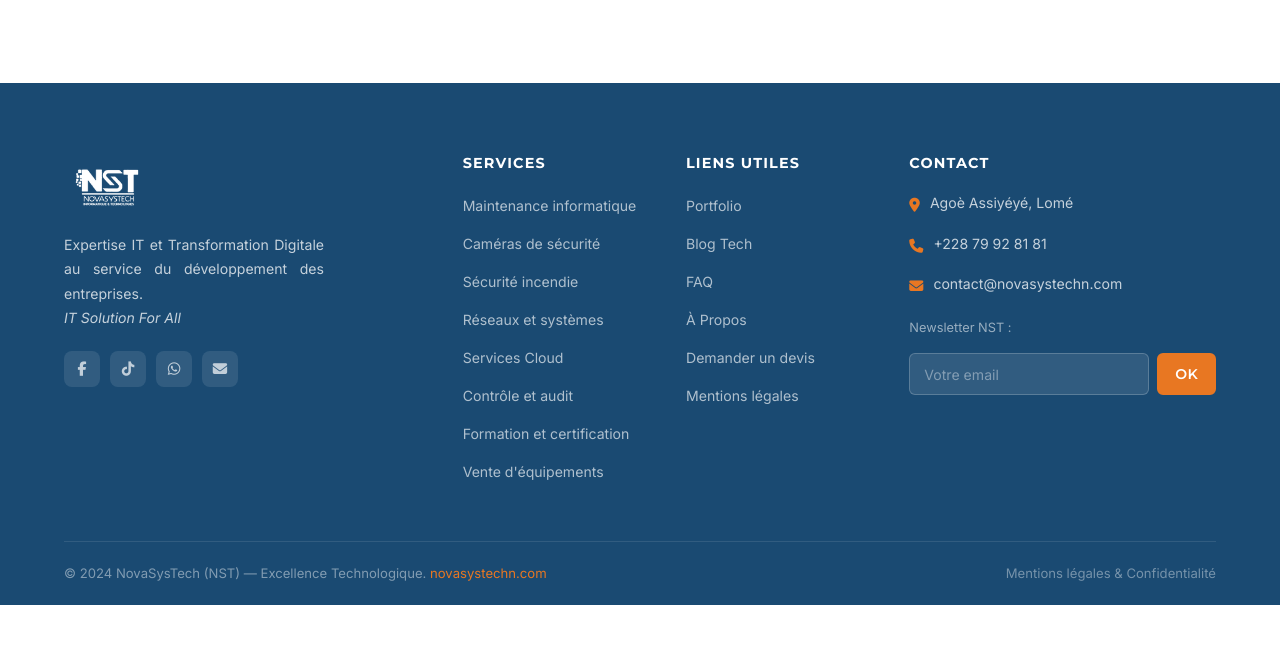
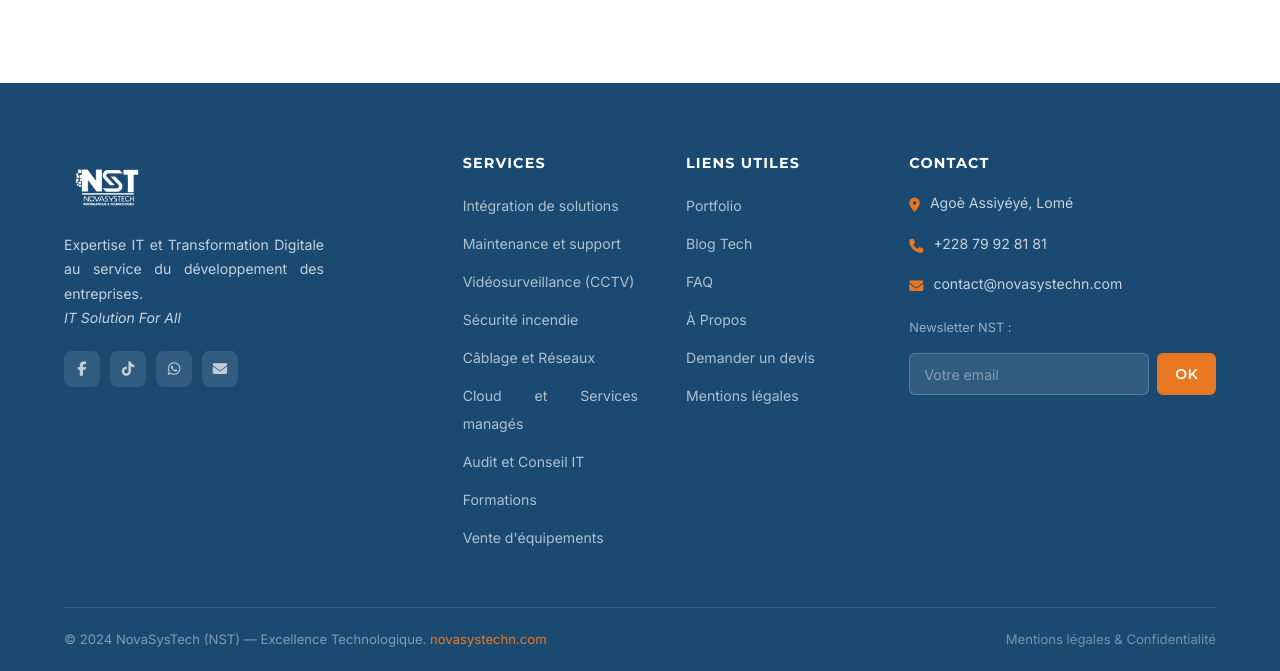
Before and after one commit to devdeveloppment/NovaSysTech, a Django app: a page that uses novasystech/templates/base/base.html in a window 1280 px wide. Shown: the part 1360-2031 px from the top of the page. Before the commit the page ends 1965 px from the top, so only its background shows below. Run offline with Django 5.2, Linux system fonts and the light colour scheme; data comes from the database, SQL or seed files in the repository; both versions use the stored data as it was after the commit.

Commit message:
feat: update services list to perfectly match the 9 new precise services requested by the client

```diff
--- a/novasystech/templates/base/base.html
+++ b/novasystech/templates/base/base.html
@@ -41,14 +41,15 @@
         <li class="nav-dropdown">
           <a href="{% url 'services' %}" class="nav-link {% if page == 'services' %}active{% endif %}">Services ▾</a>
           <ul class="nav-dropdown-menu">
-            <li><a href="{% url 'service_detail' 'maintenance-informatique' %}" class="nav-dropdown-item"><span class="icon">🔧</span>Maintenance informatique</a></li>
-            <li><a href="{% url 'service_detail' 'installation-cameras-securite' %}" class="nav-dropdown-item"><span class="icon">📹</span>Caméras de sécurité</a></li>
+            <li><a href="{% url 'service_detail' 'integration-solutions' %}" class="nav-dropdown-item"><span class="icon">⚙️</span>Intégration de solutions</a></li>
+            <li><a href="{% url 'service_detail' 'maintenance-support' %}" class="nav-dropdown-item"><span class="icon">🔧</span>Maintenance et support</a></li>
+            <li><a href="{% url 'service_detail' 'videosurveillance-cctv' %}" class="nav-dropdown-item"><span class="icon">📹</span>Vidéosurveillance (CCTV)</a></li>
             <li><a href="{% url 'service_detail' 'securite-incendie' %}" class="nav-dropdown-item"><span class="icon">🔥</span>Sécurité incendie</a></li>
-            <li><a href="{% url 'service_detail' 'reseaux-systemes' %}" class="nav-dropdown-item"><span class="icon">📡</span>Réseaux et systèmes</a></li>
-            <li><a href="{% url 'service_detail' 'services-cloud' %}" class="nav-dropdown-item"><span class="icon">☁️</span>Services Cloud</a></li>
-            <li><a href="{% url 'service_detail' 'controle-et-audit' %}" class="nav-dropdown-item"><span class="icon">📊</span>Contrôle et audit</a></li>
-            <li><a href="{% url 'service_detail' 'formation-certification' %}" class="nav-dropdown-item"><span class="icon">🎓</span>Formation et certification</a></li>
-            <li><a href="{% url 'service_detail' 'vente-equipements' %}" class="nav-dropdown-item"><span class="icon">💻</span>Vente d'équipements</a></li>
+            <li><a href="{% url 'service_detail' 'cablage-reseaux-telecoms' %}" class="nav-dropdown-item"><span class="icon">📡</span>Câblage et Réseaux</a></li>
+            <li><a href="{% url 'service_detail' 'cloud-services-manages' %}" class="nav-dropdown-item"><span class="icon">☁️</span>Cloud et Services managés</a></li>
+            <li><a href="{% url 'service_detail' 'audit-conseil-expertise' %}" class="nav-dropdown-item"><span class="icon">📊</span>Audit et Conseil IT</a></li>
+            <li><a href="{% url 'service_detail' 'formation-certifications' %}" class="nav-dropdown-item"><span class="icon">🎓</span>Formations</a></li>
+            <li><a href="{% url 'service_detail' 'vente-equipements-materiels' %}" class="nav-dropdown-item"><span class="icon">💻</span>Vente d'équipements</a></li>
           </ul>
         </li>
         <li><a href="{% url 'portfolio' %}" class="nav-link {% if page == 'portfolio' %}active{% endif %}">Portfolio</a></li>
@@ -105,14 +106,15 @@
       <div class="footer-col">
         <h4>Services</h4>
         <ul class="footer-links">
-          <li><a href="{% url 'service_detail' 'maintenance-informatique' %}">Maintenance informatique</a></li>
-          <li><a href="{% url 'service_detail' 'installation-cameras-securite' %}">Caméras de sécurité</a></li>
+          <li><a href="{% url 'service_detail' 'integration-solutions' %}">Intégration de solutions</a></li>
+          <li><a href="{% url 'service_detail' 'maintenance-support' %}">Maintenance et support</a></li>
+          <li><a href="{% url 'service_detail' 'videosurveillance-cctv' %}">Vidéosurveillance (CCTV)</a></li>
           <li><a href="{% url 'service_detail' 'securite-incendie' %}">Sécurité incendie</a></li>
-          <li><a href="{% url 'service_detail' 'reseaux-systemes' %}">Réseaux et systèmes</a></li>
-          <li><a href="{% url 'service_detail' 'services-cloud' %}">Services Cloud</a></li>
-          <li><a href="{% url 'service_detail' 'controle-et-audit' %}">Contrôle et audit</a></li>
-          <li><a href="{% url 'service_detail' 'formation-certification' %}">Formation et certification</a></li>
-          <li><a href="{% url 'service_detail' 'vente-equipements' %}">Vente d'équipements</a></li>
+          <li><a href="{% url 'service_detail' 'cablage-reseaux-telecoms' %}">Câblage et Réseaux</a></li>
+          <li><a href="{% url 'service_detail' 'cloud-services-manages' %}">Cloud et Services managés</a></li>
+          <li><a href="{% url 'service_detail' 'audit-conseil-expertise' %}">Audit et Conseil IT</a></li>
+          <li><a href="{% url 'service_detail' 'formation-certifications' %}">Formations</a></li>
+          <li><a href="{% url 'service_detail' 'vente-equipements-materiels' %}">Vente d'équipements</a></li>
         </ul>
       </div>
 
```
Also changed, not shown: novasystech/services/fixtures/services.json (+9 -8 lines), novasystech/db.sqlite3.
